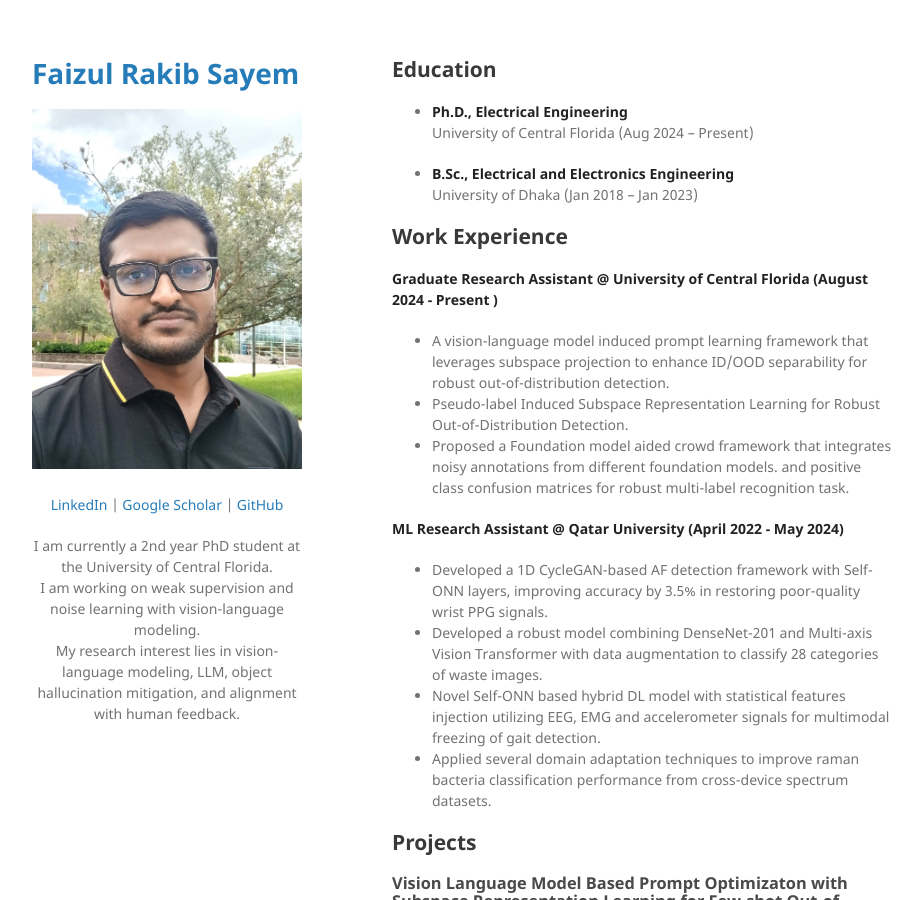
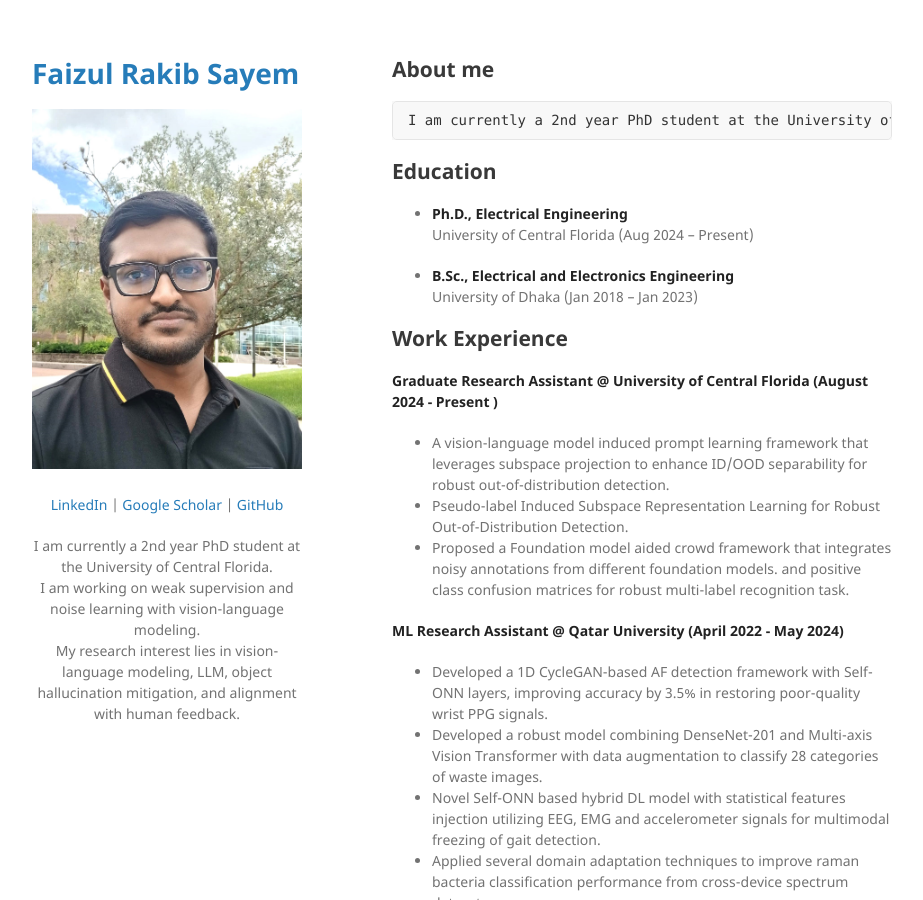
Before and after one commit to Sayem13003/Sayem, a Jekyll site: the page built from index.md, in a window 1280 px wide and 900 px high. Shown: the whole window, without its empty margins (178-1101 px from the left). Built offline with Jekyll 4.4.1, drawn with Linux system fonts in a browser that asks for light colours; our own code applies the rules of GitHub Pages for plain Markdown files.

Commit message:
Update index.md

```diff
--- a/index.md
+++ b/index.md
@@ -1,4 +1,5 @@
-
+## About me
+    I am currently a 2nd year PhD student at the University of Central Florida. I am working on weak supervision and noise learning with vision-language modeling. My research interest lies in vision-language modeling, LLM, object hallucination mitigation, and alignment with human feedback.
 
 ## Education
 
```
